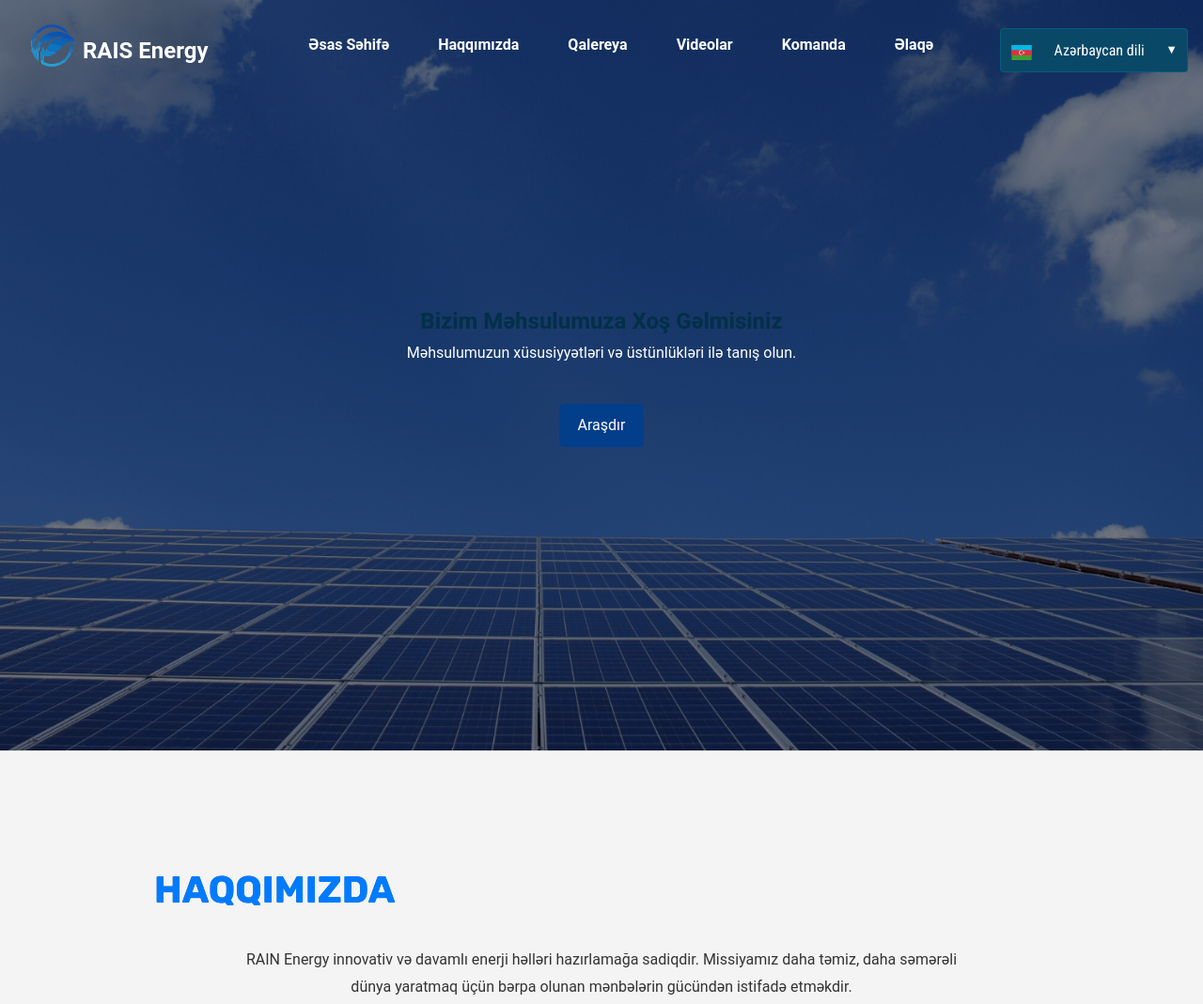
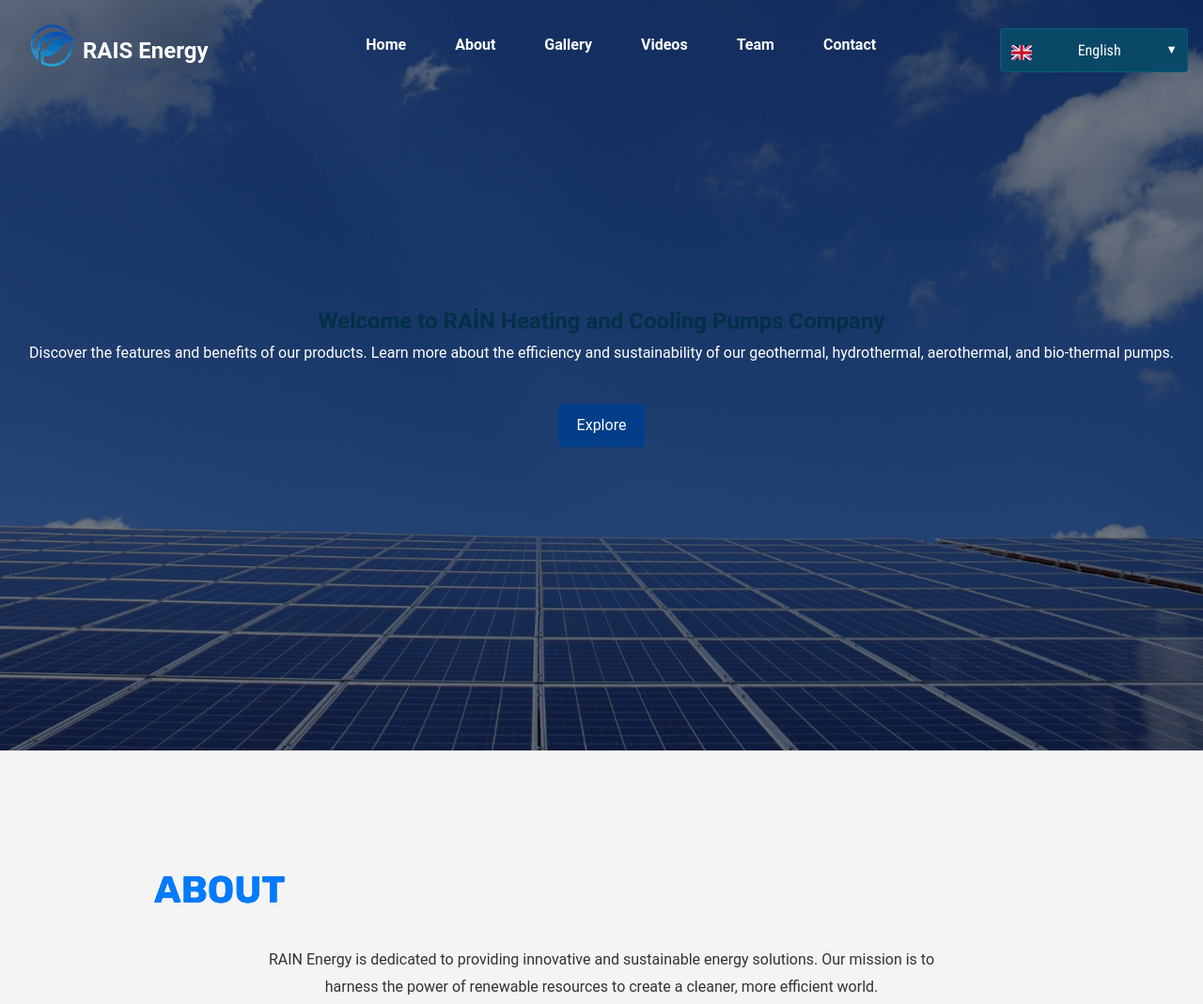
Before and after one commit to smth-rais/smth-rais.github.io, a plain HTML site: page index.html in a window 1280 px wide. Shown: the top 1069 px of the page at 94% size. Drawn offline with Linux system fonts and the light colour scheme.

Commit message:
Default changed

```diff
--- a/index.html
+++ b/index.html
@@ -106,10 +106,10 @@
 
         <div class="language-switcher">
             <div class="current-lang" id="currentLang">
-                <div class="flag">
-                    <img src="img/az.svg" alt="Azərbaycan dili" width="24" height="16">
+                <div class="option" data-lang="en">
+                    <div class="flag"><img src="img/en.svg" alt="English" width="24" height="16"></div>
                 </div>
-                <span>Azərbaycan dili</span>
+                <span>English</span>
             </div>
             <div class="lang-options">
                 <div class="option" data-lang="az">
--- a/languageSwitcher.js
+++ b/languageSwitcher.js
@@ -16,8 +16,8 @@ document.addEventListener('DOMContentLoaded', function () {
             "about": "Haqqımızda",
             "aboutContent": "RAIN Energy innovativ və davamlı enerji həlləri hazırlamağa sadiqdir. Missiyamız daha təmiz, daha səmərəli dünya yaratmaq üçün bərpa olunan mənbələrin gücündən istifadə etməkdir.",
             "team": "Komanda",
-            "welcomeMessage": "Bizim Məhsulumuza Xoş Gəlmisiniz",
-            "discover": "Məhsulumuzun xüsusiyyətləri və üstünlükləri ilə tanış olun.",
+            "welcomeMessage": "RAİN İstilik və Soyutma Nasosları Şirkətinə Xoş Gəlmisiniz",
+            "discover": "Məhsullarımızın xüsusiyyətləri və üstünlükləri ilə tanış olun. Bizim geotermal, hidrotermal, aerotermal və bio-termal nasoslarımızın effektivliyi və davamlılığı haqqında daha çox məlumat əldə edin.",
             "nameLabel": "Ad:",
             "emailLabel": "E-poçt:",
             "phoneLabel": "Telefon:",
@@ -32,24 +32,24 @@ document.addEventListener('DOMContentLoaded', function () {
             "goal1": "Geotermal, hidrotermal, aerotermal və bio-termal mənbələrdən istifadə edən qabaqcıl istilik nasos sistemlərini inkişaf etdirmək və həyata keçirmək.",
             "goal2": "Karbon emissiyalarını azaldan və enerji səmərəliliyini artıran davamlı enerji həllərini təşviq etmək.",
             "goal3": "Yaşayış, kommersiya və sənaye tətbiqləri üçün etibarlı, sərfəli istilik və soyutma həlləri təqdim etmək.",
-            "services": "Xidmətlərimiz",
+            "services": "Xİdmətlərİmİz",
             "servicesIntro": "RAİN Heating and Cooling Pumps Company olaraq, biz sizin istilik və soyutma ehtiyaclarınızı qarşılamaq üçün müxtəlif xidmətlər təklif edirik:",
             "service1": "İstilik nasoslarımız üçün soyuducu olaraq Freon və Glikol istifadə edirik.",
             "service2": "<strong>Geotermal İstilik Nasosları:</strong> Yer kürəsinin təbii istiliyindən istifadə edərək, bu nasoslar xarici hava şəraitindən asılı olmayaraq davamlı və səmərəli istilik və soyutma təmin edir.",
             "service3": "<strong>Hidrotermal İstilik Nasosları:</strong> Dənizlər, göllər və çaylar daxil olmaqla su obyektlərinin istilik enerjisindən istifadə edərək təsirli temperatur tənzimlənməsi təmin edir.",
             "service4": "<strong>Aerotermal İstilik Nasosları:</strong> İstilik mənbəyi kimi havadan istifadə edərək, bu nasoslar mülayim temperatur dəyişikliyi olan iqlimlər üçün idealdır.",
             "service5": "<strong>Bio-termal İstilik Nasosları:</strong> Məişət, kənd təsərrüfatı və sənaye mənbələrindən tullantı materiallarını istilik enerjisinə çevirərək davamlı tullantı idarə edilməsini təmin edir.",
-            "whyChooseUs": "Niyə Bizi Seçməlisiniz?",
+            "whyChooseUs": "Nİyə Bİzİ Seçməlİsİnİz?",
             "reason1": "<strong>Ekoloji cəhətdən təmiz həllər:</strong> İstilik nasoslarımız karbon emissiyalarını azaldır və bərpa olunan enerji mənbələrindən istifadə edir, daha sağlam bir mühitə töhfə verir.",
             "reason2": "<strong>Qənaətcil:</strong> Enerji istehlakını azaltmaqla, sistemlərimiz istilik və soyutma xərclərinə əhəmiyyətli qənaət təklif edir.",
             "reason3": "<strong>İnnovativ Texnologiya:</strong> Bütün məhsullarımızda yüksək səmərəlilik və etibarlılığı təmin etmək üçün ən son texnologiyalardan istifadə edirik.",
             "reason4": "<strong>Ekspertiza:</strong> Dr. Əliyevin rəhbərlik etdiyi təcrübəli mütəxəssislərdən ibarət komandamız keyfiyyətli həllər və xidmətlər təqdim etməyə həsr olunub.",
-            "benefits": "İstilik Nasoslarının Faydaları",
+            "benefits": "İstİlİk Nasoslarının Faydaları",
             "benefit1": "<strong>Yüksək Səmərəlilik:</strong> İstilik nasoslarının performans əmsalı (COP) yüksəkdir, tez-tez 4-dən çox olur, yəni istehlak etdiklərindən daha çox enerji verir.",
             "benefit2": "<strong>Qənaət:</strong> Ənənəvi istilik və soyutma sistemləri ilə müqayisədə enerji xərclərində əhəmiyyətli azalmalar.",
             "benefit3": "<strong>Davamlılıq:</strong> Bərpa olunan enerji mənbələrindən istifadə istixana qazı emissiyalarını azaltmağa kömək edir.",
             "benefit4": "<strong>Çox yönlü:</strong> İstilik, soyutma və isti su təchizatı daxil olmaqla geniş tətbiqlər üçün uyğundur.",
-            "projects": "Layihələrimiz",
+            "projects": "Layİhələrİmİz",
             "projectsIntro": "Biz istilik nasos sistemlərimizin praktiklik və səmərəliliyini nümayiş etdirərək, müxtəlif bölgələrdə uğurla layihələr həyata keçirmişik. Davam edən tədqiqat və inkişaf işlərimiz bu həllərin daha çox sahələrə, o cümlədən Azərbaycanın yeni azad edilmiş bölgələrinə genişləndirilməsini hədəfləyir.",
             "team": "Komanda",
             "man1Name": "Əliyev Rasim Nəcəf oğlu",
@@ -73,8 +73,8 @@ document.addEventListener('DOMContentLoaded', function () {
             "about": "О нас",
             "aboutContent": "Компания RAIN Energy занимается разработкой инновационных и устойчивых энергетических решений. Наша миссия - использовать силу возобновляемых ресурсов для создания более чистого и эффективного мира.",
             "team": "Команда",
-            "welcomeMessage": "Добро пожаловать в наш продукт",
-            "discover": "Познакомьтесь с функциями и преимуществами нашего продукта.",
+            "welcomeMessage": "Добро пожаловать в компанию RAİN Heating and Cooling Pumps",
+            "discover": "Познакомьтесь с особенностями и преимуществами наших продуктов. Узнайте больше о нашей геотермальной, гидротермальной, аэротермальной и биотермальной насосной технике, их эффективности и устойчивости.",
             "nameLabel": "Имя:",
             "emailLabel": "Электронная почта:",
             "phoneLabel": "Номер телефона:",
@@ -130,8 +130,8 @@ document.addEventListener('DOMContentLoaded', function () {
             "about": "About",
             "aboutContent": "RAIN Energy is dedicated to providing innovative and sustainable energy solutions. Our mission is to harness the power of renewable resources to create a cleaner, more efficient world.",
             "team": "Team",
-            "welcomeMessage": "Welcome to Our Product",
-            "discover": "Discover the features and benefits of our product.",
+            "welcomeMessage": "Welcome to RAİN Heating and Cooling Pumps Company",
+            "discover": "Discover the features and benefits of our products. Learn more about the efficiency and sustainability of our geothermal, hydrothermal, aerothermal, and bio-thermal pumps.",
             "nameLabel": "Name:",
             "emailLabel": "E-mail:",
             "phoneLabel": "Phone:",
@@ -237,5 +237,5 @@ document.addEventListener('DOMContentLoaded', function () {
     });
 
     // Initial call to set the default language to Azerbaijani
-    applyTranslations('az'); // Set Azerbaijani as the default language
+    applyTranslations('en'); // Set Azerbaijani as the default language
 });
```
